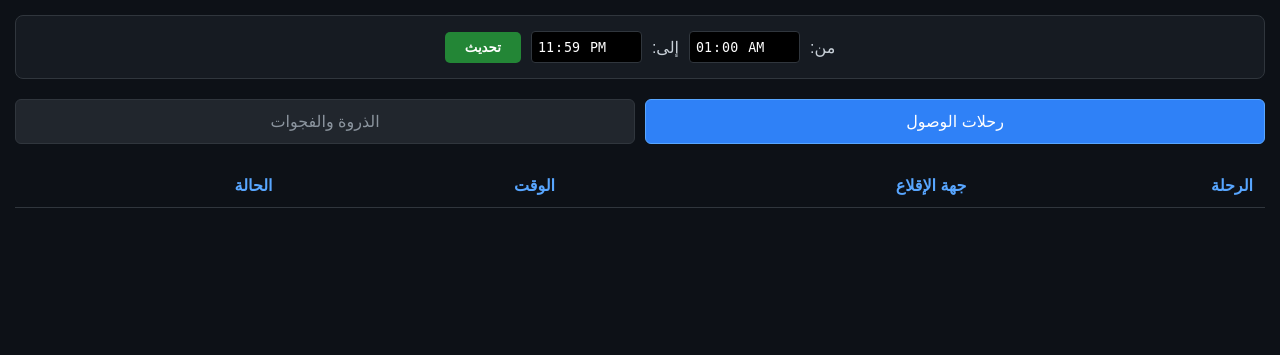
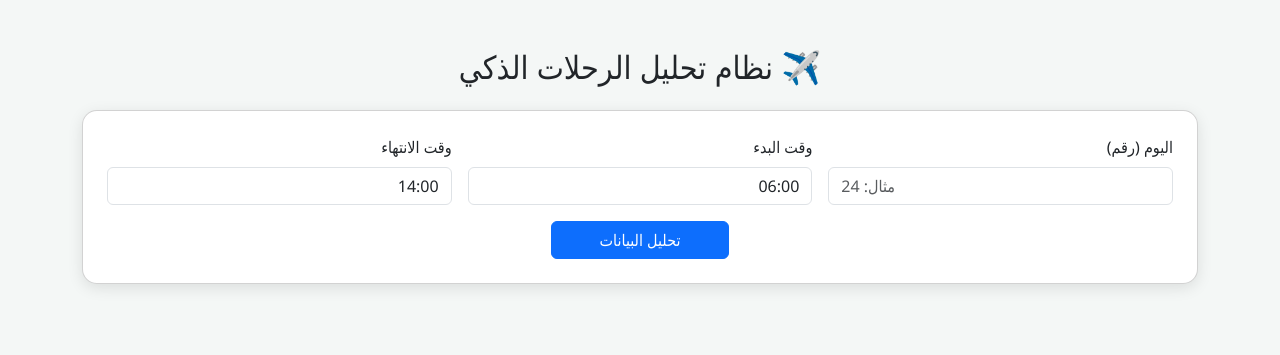
Before and after one commit to F9ipa/F-Flight, a Flask app: page / in a window 1280 px wide. Shown: the top 355 px of the page. Run offline with Flask 3, Linux system fonts and the light colour scheme; lists and menus that the app fills with data are empty.

Commit message:
Revamp index.html layout and styles for better UI

```diff
--- a/templates/index.html
+++ b/templates/index.html
@@ -2,99 +2,59 @@
 <html lang="ar" dir="rtl">
 <head>
     <meta charset="UTF-8">
-    <meta name="viewport" content="width=device-width, initial-scale=1.0">
+    <title>محلل رحلات مطار الملك عبدالعزيز</title>
+    <link rel="stylesheet" href="https://cdn.jsdelivr.net/npm/bootstrap@5.3.0/dist/css/bootstrap.rtl.min.css">
     <style>
-        body { background-color: #0d1117; color: #c9d1d9; font-family: sans-serif; margin: 0; padding: 15px; }
-        .header-bar { background: #161b22; padding: 15px; border-radius: 8px; display: flex; justify-content: center; gap: 10px; align-items: center; margin-bottom: 20px; border: 1px solid #30363d; }
-        input { background: #000; color: #fff; border: 1px solid #30363d; padding: 5px; border-radius: 4px; }
-        button { background: #238636; color: white; border: none; padding: 8px 20px; border-radius: 5px; cursor: pointer; font-weight: bold; }
-        .tabs { display: flex; gap: 10px; margin-bottom: 20px; }
-        .tab { flex: 1; padding: 12px; text-align: center; background: #21262d; border-radius: 6px; cursor: pointer; color: #8b949e; border: 1px solid #30363d; }
-        .tab.active { background: #2f81f7; color: white; border-color: #58a6ff; }
-        .content { display: none; }
-        .content.active { display: block; }
-        table { width: 100%; border-collapse: collapse; }
-        th { color: #58a6ff; border-bottom: 1px solid #30363d; padding: 12px; text-align: right; }
-        td { padding: 12px; border-bottom: 1px solid #21262d; }
-        .delayed { color: #ff7b72; font-weight: bold; }
-        .peak-box { border: 2px solid #f0883e; border-radius: 12px; padding: 25px; text-align: center; margin-top: 10px; }
-        .gap-item { background: #161b22; padding: 12px; border-bottom: 1px solid #30363d; display: flex; justify-content: space-between; }
+        body { background-color: #f4f7f6; font-family: 'Segoe UI', Tahoma, Geneva, Verdana, sans-serif; }
+        .card { border-radius: 15px; box-shadow: 0 4px 15px rgba(0,0,0,0.1); }
+        .stat-box { padding: 20px; border-radius: 10px; color: white; text-align: center; }
     </style>
 </head>
-<body>
-    <div class="header-bar">
-        من: <input type="time" id="start" value="01:00">
-        إلى: <input type="time" id="end" value="23:59">
-        <button onclick="update()">تحديث</button>
+<body class="container py-5">
+    <h2 class="text-center mb-4">✈️ نظام تحليل الرحلات الذكي</h2>
+
+    <div class="card p-4 mb-4">
+        <form method="POST" class="row g-3">
+            <div class="col-md-4">
+                <label class="form-label">اليوم (رقم)</label>
+                <input type="number" name="day" class="form-control" placeholder="مثال: 24" required>
+            </div>
+            <div class="col-md-4">
+                <label class="form-label">وقت البدء</label>
+                <input type="text" name="start" class="form-control" value="06:00">
+            </div>
+            <div class="col-md-4">
+                <label class="form-label">وقت الانتهاء</label>
+                <input type="text" name="end" class="form-control" value="14:00">
+            </div>
+            <div class="col-12 text-center">
+                <button type="submit" class="btn btn-primary px-5">تحليل البيانات</button>
+            </div>
+        </form>
     </div>
 
-    <div class="tabs">
-        <div class="tab active" onclick="switchTab(event, 'arrivals')">رحلات الوصول</div>
-        <div class="tab" onclick="switchTab(event, 'peak')">الذروة والفجوات</div>
-    </div>
+    {% if results == "error" %}
+        <div class="alert alert-danger">حدث خطأ في البيانات أو التنسيق.</div>
+    {% elif results %}
+        <div class="row g-3 mb-4">
+            <div class="col-md-3"><div class="stat-box bg-dark"><h5>الإجمالي</h5><h3>{{ results.total }}</h3></div></div>
+            <div class="col-md-3"><div class="stat-box bg-primary"><h5>منتظرة</h5><h3>{{ results.waiting }}</h3></div></div>
+            <div class="col-md-3"><div class="stat-box bg-success"><h5>وصلت</h5><h3>{{ results.arrived }}</h3></div></div>
+            <div class="col-md-3"><div class="stat-box bg-warning"><h5>متأخرة</h5><h3>{{ results.delayed }}</h3></div></div>
+        </div>
 
-    <div id="arrivals" class="content active">
-        <table>
-            <thead>
-                <tr>
-                    <th>الرحلة</th>
-                    <th>جهة الإقلاع</th>
-                    <th>الوقت</th>
-                    <th>الحالة</th>
-                </tr>
-            </thead>
-            <tbody id="rows"></tbody>
-        </table>
-    </div>
-
-    <div id="peak" class="content">
-        <div class="peak-box">
-            <div style="color:#8b949e">وقت الذروة المتوقع</div>
-            <h1 id="pTime">-</h1>
-            <div id="pCount" style="color:#8b949e"></div>
+        <div class="card p-4">
+            <h4>🔥 ذروة الرحلات: <span class="text-danger">{{ results.peak_hour }}</span> ({{ results.peak_count }} رحلة)</h4>
+            <hr>
+            <h5>⏳ الفجوات الزمنية المكتشفة:</h5>
+            <ul class="list-group">
+                {% for gap in results.gaps %}
+                    <li class="list-group-item">من <b>{{ gap.from }}</b> إلى <b>{{ gap.to }}</b> (مدة: {{ gap.duration }} دقيقة)</li>
+                {% else %}
+                    <p>لا توجد فجوات كبيرة.</p>
+                {% endfor %}
+            </ul>
         </div>
-        <h3 style="color:#58a6ff; margin-top:25px;">⏳ الفجوات التشغيلية (> 15 دقيقة):</h3>
-        <div id="gaps"></div>
-    </div>
-
-    <script>
-        function switchTab(e, id) {
-            document.querySelectorAll('.content').forEach(c => c.classList.remove('active'));
-            document.querySelectorAll('.tab').forEach(t => t.classList.remove('active'));
-            document.getElementById(id).classList.add('active');
-            e.currentTarget.classList.add('active');
-        }
-
-        async function update() {
-            const res = await fetch('/analyze', {
-                method: 'POST',
-                headers: {'Content-Type': 'application/json'},
-                body: JSON.stringify({start: document.getElementById('start').value, end: document.getElementById('end').value})
-            });
-            const data = await res.json();
-
-            document.getElementById('rows').innerHTML = data.flights.map(f => `
-                <tr class="${f.is_delayed ? 'delayed' : ''}">
-                    <td>${f.flight_no}</td>
-                    <td>${f.origin}</td>
-                    <td>${f.time}</td>
-                    <td>${f.status}</td>
-                </tr>`).join('');
-
-            if(data.peak) {
-                document.getElementById('pTime').innerText = data.peak.time;
-                document.getElementById('pCount').innerText = "عدد الرحلات: " + data.peak.count;
-            } else {
-                document.getElementById('pTime').innerText = "لا توجد ذروة";
-            }
-
-            document.getElementById('gaps').innerHTML = data.gaps.map(g => `
-                <div class="gap-item">
-                    <span style="color:#58a6ff">${g.from} ← ${g.to}</span>
-                    <span>${g.duration} دقيقة</span>
-                </div>`).join('');
-        }
-        window.onload = update;
-    </script>
+    {% endif %}
 </body>
 </html>
```
